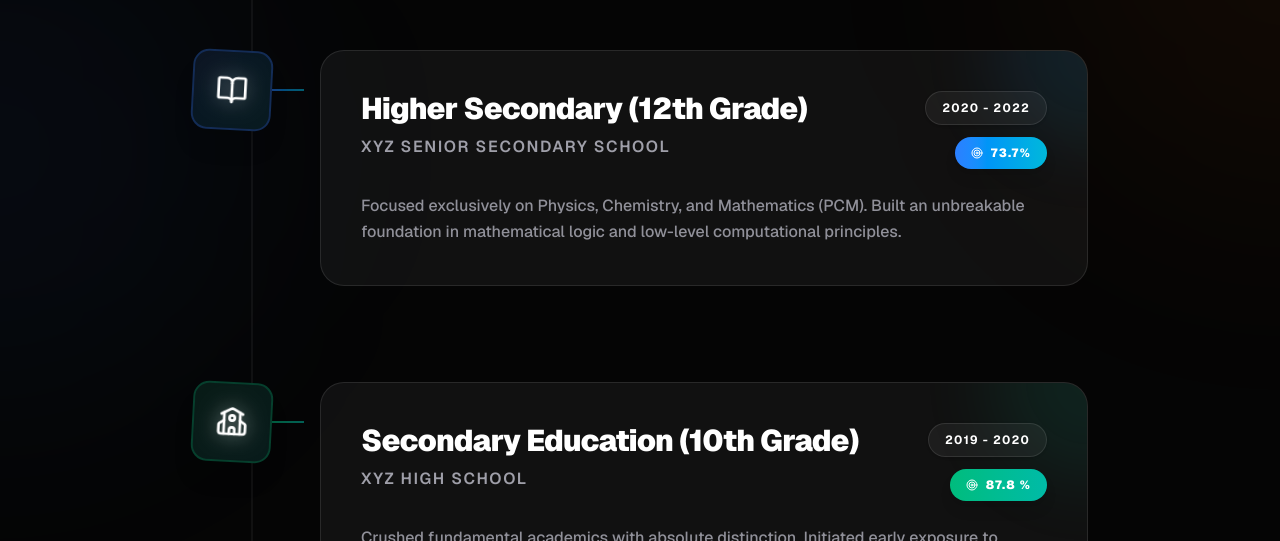
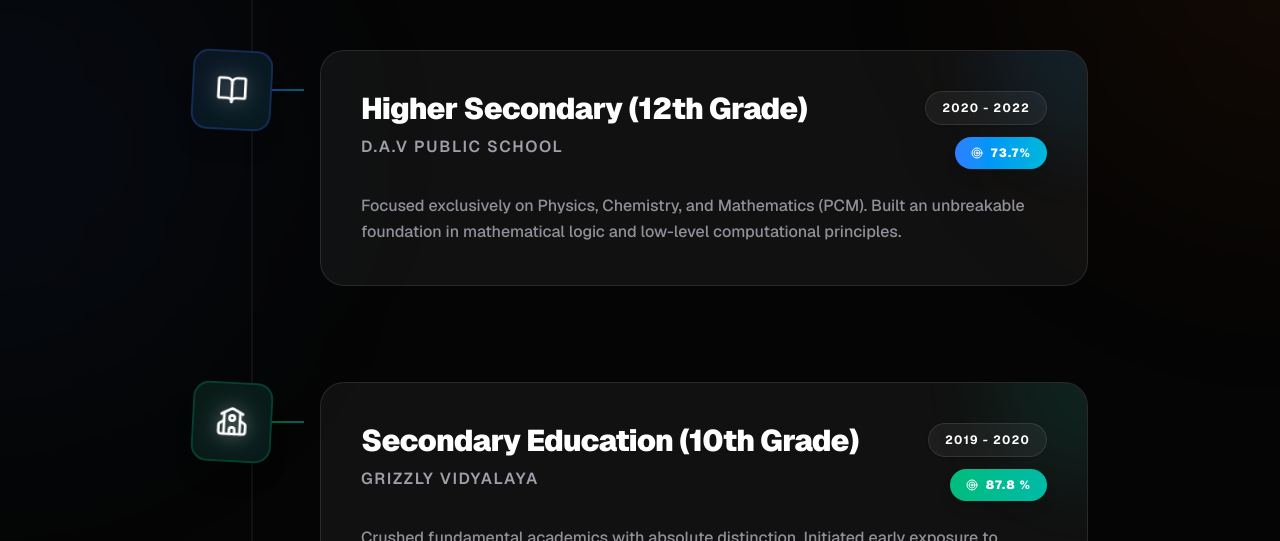
Before and after one commit to ShreshthTarwey/PortfolioWebApp, a Next.js app: page / in a window 1280 px wide. Shown: the part 2240-2781 px from the top of the page. Built offline with nearby package versions, Linux system fonts and the light colour scheme; no server answers.

Commit message:
Feat: Polished Education section

```diff
--- a/src/components/education/Education.tsx
+++ b/src/components/education/Education.tsx
@@ -18,7 +18,7 @@ const EDUCATION = [
   },
   {
     degree: "Higher Secondary (12th Grade)",
-    institution: "XYZ Senior Secondary School",
+    institution: "D.A.V Public School",
     period: "2020 - 2022",
     score: "73.7%",
     icon: BookOpen,
@@ -30,7 +30,7 @@ const EDUCATION = [
   },
   {
     degree: "Secondary Education (10th Grade)",
-    institution: "XYZ High School",
+    institution: "Grizzly Vidyalaya",
     period: "2019 - 2020",
     score: "87.8 %",
     icon: School,
```
